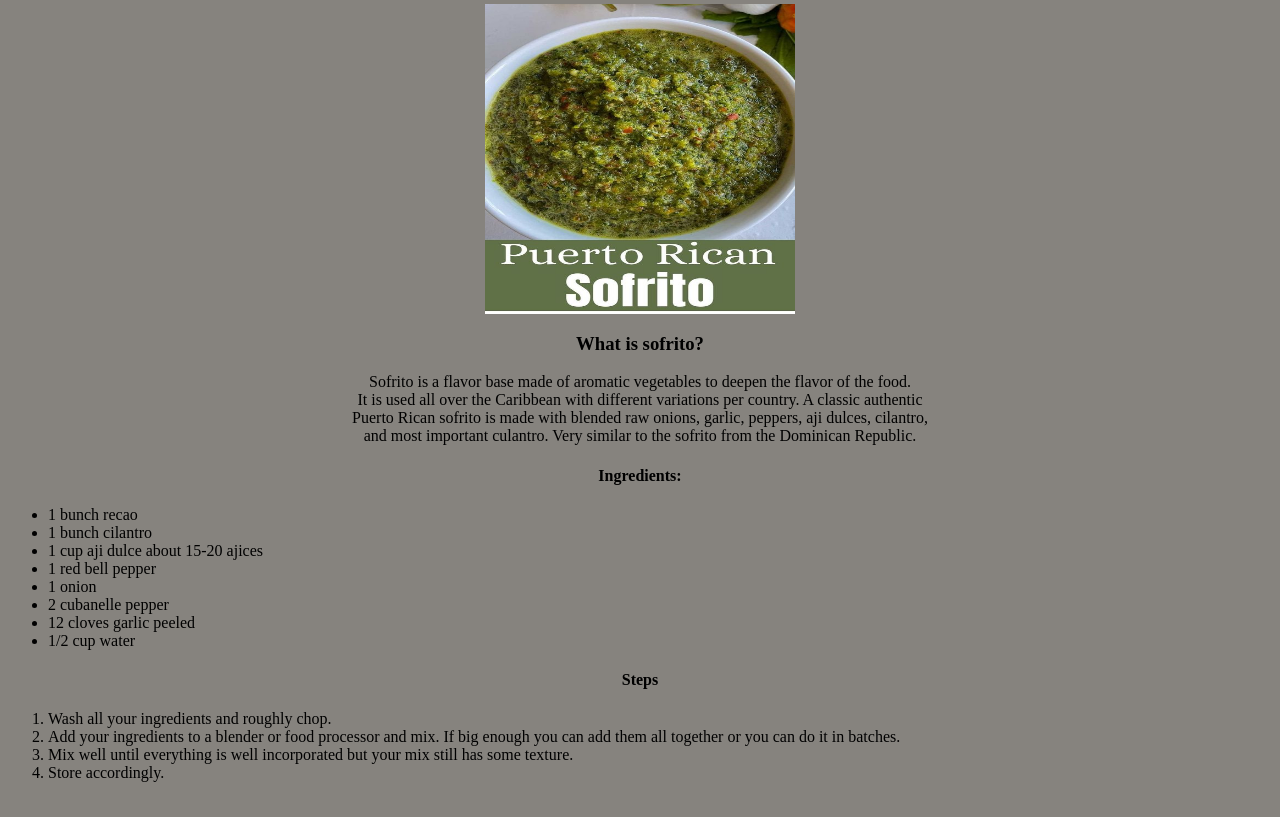
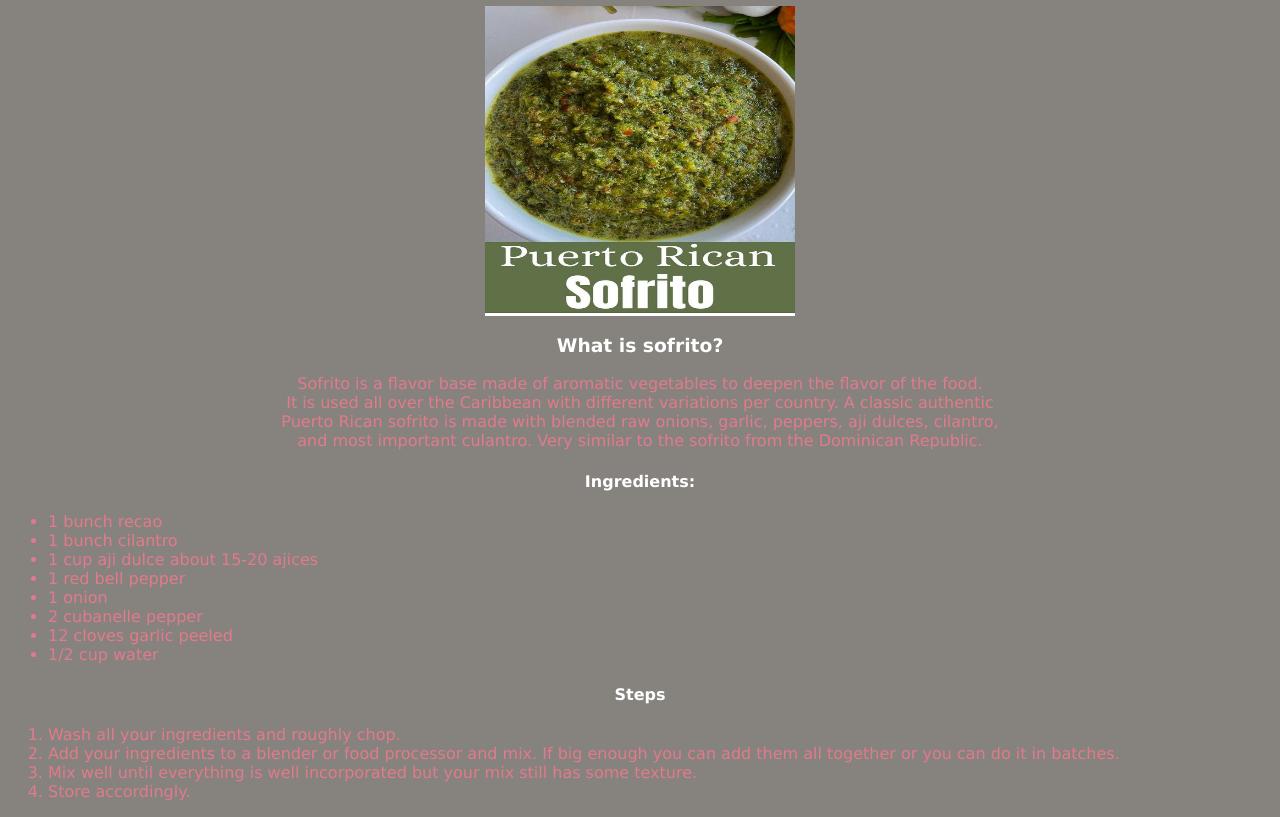
Before and after one commit to JayleneD2/odin-recipes, a plain HTML site: page recipes/sofrito.html in a window 1280 px wide. Shown: the part 126-943 px from the top of the page. Drawn offline with Linux system fonts and the light colour scheme.

Commit message:
change font

```diff
--- a/css/styles.css
+++ b/css/styles.css
@@ -1,6 +1,6 @@
 *{
     background-color: rgb(134, 131, 126);
-
+    font-family: Verdana, Geneva, Tahoma, sans-serif;
 
 }
 
@@ -12,6 +12,7 @@ h1
     font-weight:bold;
     font-size: 50;
     text-align: center;
+
 
 }
 
@@ -47,5 +48,10 @@ a:link, a:visited {
       h4 ,
       h3,p {
         text-align: center;
+        color:white;
 
       }
+
+      ul,ol,p {
+        color: rgb(226, 122, 139);
+      }
```
